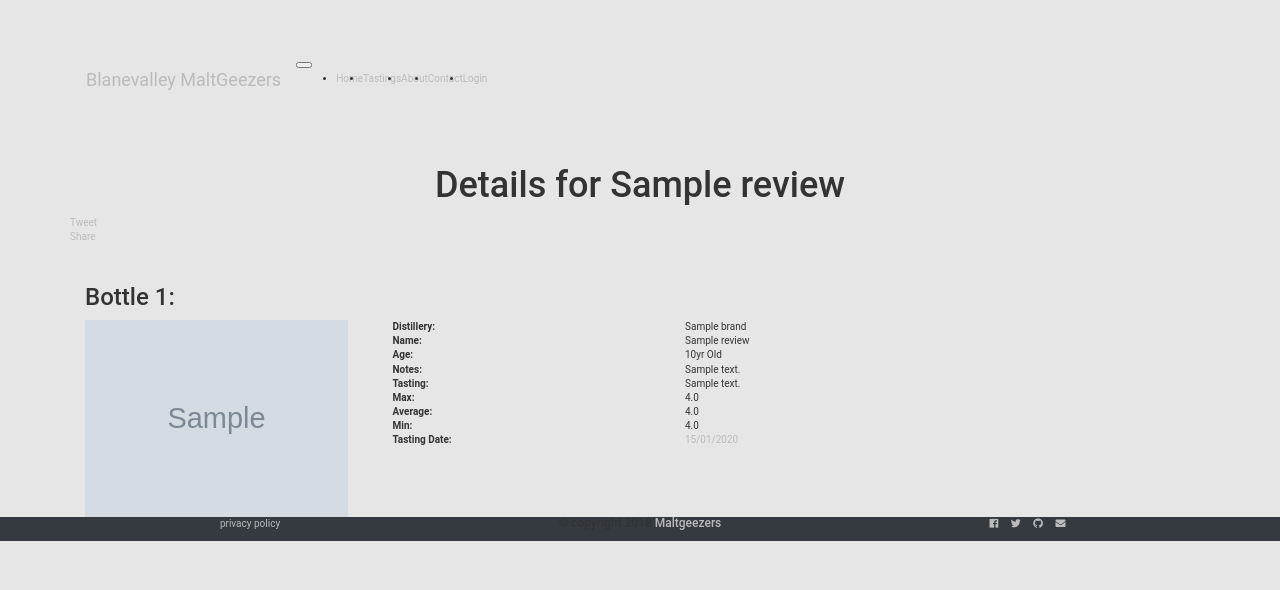
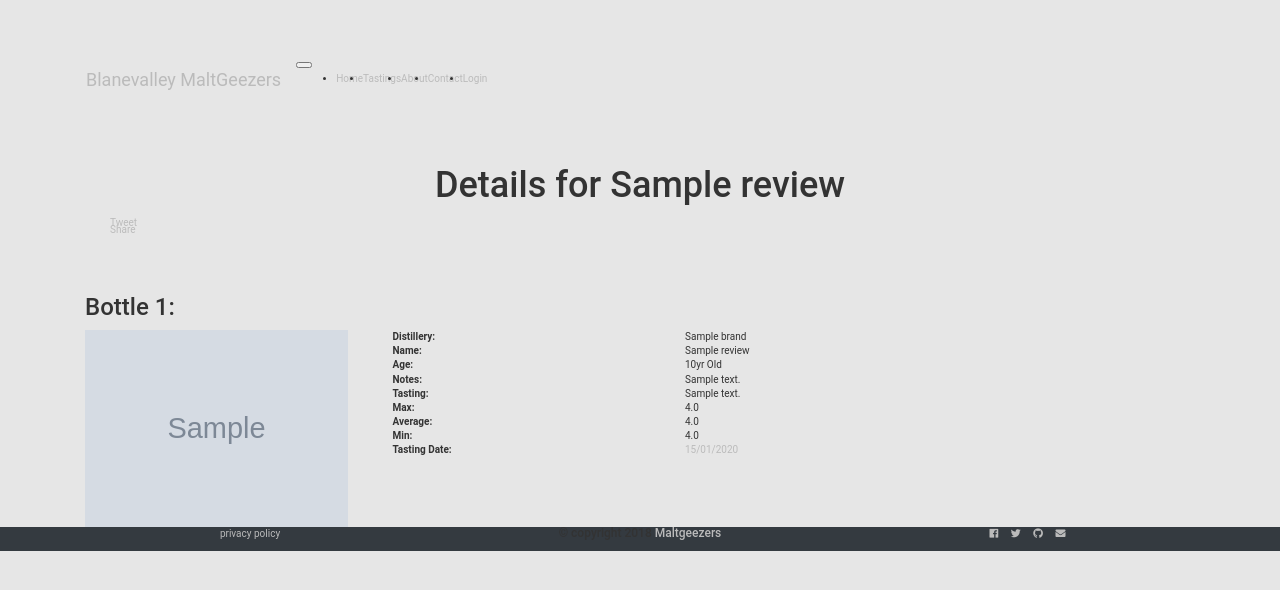
Before and after one commit to JohnCatn/maltgeezers, a Flask app: template app/templates/bottle.html in a window 1280 px wide; the page is wider, and only the part inside the window is pictured. Shown: the top 590 px of that part. Run offline with Flask 2, Linux system fonts and the light colour scheme; tables that the repository leaves empty hold one stand-in row (values such as "Sample post"); the template is opened without the code that fills it: values that come from a table or form of the project are taken from there, most other values are stand-ins (such as "Sample title", 1, 10 or a date in 2020); grey boxes marked "Sample" are stand-in pictures; some libraries are stand-ins or nearby versions.

Commit message:
correct social share buttons and information.

```diff
--- a/app/assets/scss/app.scss
+++ b/app/assets/scss/app.scss
@@ -24,6 +24,15 @@ h2 {
 #footer {
     width: 100%;
     background-color: #343a40;
+}
+.social li{
+    display:inline;
+}
+
+
+.fb-share-button{
+    position:relative;
+    top:-7px;
 }
 
 .help-block{
--- a/app/main/routes.py
+++ b/app/main/routes.py
@@ -121,7 +121,7 @@ def tasting(tasting_id):
 @bp.route('/review/<int:review_id>', methods=['GET'])
 def review(review_id):
     review = Review.query.filter_by(id=review_id).first()
-    return render_template("bottle.html", title='Review of ' + review.name, review=review, description=review.notes, image_url=review.img_url_external() )
+    return render_template("bottle.html", title='Review of ' + review.title(), review=review, description=review.notes, image_url=review.img_url_external() )
 
 @bp.route("/tasting/edit/<int:tasting_id>", methods=['GET', 'POST'])
 def edit_tasting(tasting_id):
--- a/app/models.py
+++ b/app/models.py
@@ -333,9 +333,19 @@ class Review(PaginatedAPIMixin, db.Model):
     brand_id = db.Column(db.Integer,db.ForeignKey('brand.id'))
     tasting_id = db.Column(db.Integer,db.ForeignKey('tasting.id'))
 
+    def title(self):
+        title = ""
+        if self.brand.name is not None:
+            title = title + self.brand.name + " "
+        if self.age != 0:
+            title = title + str(self.age) + "yr old "
+        title = title + self.name
+        return title
+
     def img_url(self):
         filename = 'img/mystery_bottle.jpg' if self.img_name is None else'uploads/' + str(self.id) + '/' + self.img_name
         return url_for('static',filename=filename)
+
     def img_url_external(self):
         filename = 'img/mystery_bottle.jpg' if self.img_name is None else'uploads/' + str(self.id) + '/' + self.img_name
         return url_for('static',filename=filename, _external=True)
@@ -344,6 +354,7 @@ class Review(PaginatedAPIMixin, db.Model):
 
         data = {
             'id': self.id,
+            'title': self.title(),
             'name': self.name,
             'age': self.age,
             'notes': self.notes,
@@ -367,4 +378,4 @@ class Review(PaginatedAPIMixin, db.Model):
         return data
 
     def __repr__(self):
-        return '<Review {}>'.format(self.body)
+        return '<Review {}>'.format(self.name)
--- a/app/static/app.css
+++ b/app/static/app.css
@@ -19,6 +19,13 @@ html {
         #footer {
           width: 100%;
           background-color: #343a40; }
+
+          .social li {
+            display: inline; }
+
+            .fb-share-button {
+              position: relative;
+              top: -7px; }
 
               .help-block {
                 color: red; }
--- a/app/templates/base.html
+++ b/app/templates/base.html
@@ -59,7 +59,7 @@ window.cookieconsent.initialise({
 <meta property="og:url" content="{{ request.url }}"/>
 <meta property="og:image" content="{% if image_url is none %}{{url_for('static', filename='img/maltgeezers.png',_external=True)}}{%else%}{{image_url}}{%endif%}"/>
 <meta property="og:site_name" content="Maltgeezers"/>
-<meta property="og:description" content="{{ description }}"/>
+<meta property="og:description" content="{{ description|safe }}"/>
 <meta name="twitter:url" content="{{ request.url }}"/>
 <meta name="twitter:title" content="{{ title }}"/>
 <meta name="twitter:description" content="{{ description }}"/>
--- a/app/templates/bottle.html
+++ b/app/templates/bottle.html
@@ -4,11 +4,19 @@
   <header>
     <h1 class="text-center">Details for {{review.name }}
       </h2>
-      <div class="float-right  mr-4"><a href="https://twitter.com/share?ref_src=twsrc%5Etfw" class="twitter-share-button " data-show-count="false">Tweet</a><script async src="https://platform.twitter.com/widgets.js" charset="utf-8"></script></div>
-      <div class="fb-share-button float-right mr-4" data-href="{{ url_for('main.review', review_id=review.id, _external=True) }}" data-layout="button" data-size="small" data-mobile-iframe="true"><a target="_blank" href="https://www.facebook.com/sharer/sharer.php?u=https%3A%2F%2Fdevelopers.facebook.com%2Fdocs%2Fplugins%2F&amp;src=sdkpreparse" class="fb-xfbml-parse-ignore">Share</a></div>
-
+      <ul class="social float-right">
+      <li>
+        <a href="https://twitter.com/share?ref_src=twsrc%5Etfw" class="twitter-share-button" data-url="{{ url_for('main.review', review_id=review.id, _external=True) }}" data-hashtags="whisky {%if review.brand is not none %},{{review.brand.name}}{%endif%}" data-text"Checkout the Maltgeezers review for {{review.title}}" data-via="bvmaltgeezers" data-hashtags="whisky #test" data-show-count="false">Tweet</a><script async src="https://platform.twitter.com/widgets.js" charset="utf-8"></script>
+      </li>
+      <li><div class="fb-share-button" data-href="{{ url_for('main.review', review_id=review.id, _external=True) }}"  data-layout="button" data-size="small" data-mobile-iframe="true"><a target="_blank" href="https://www.facebook.com/sharer/sharer.php?u=https%3A%2F%2Fdevelopers.facebook.com%2Fdocs%2Fplugins%2F&amp;src=sdkpreparse" class="fb-xfbml-parse-ignore">Share</a></div></li>
+      <ul>
   </header>
   <div class="container">
+    {% if call_or_get(current_user.is_authenticated) %}
+      {% if call_or_get(current_user.has_role('reviewer')) %}
+      <a class="btn btn-primary float-right mr-4" role="button" href="{{ url_for('main.tweet_review', review_id=review.id) }}">Publish On Twitter</a>
+        {% endif %}
+    {% endif %}
           {% with%}
             {% include '_review_inline.html'  %}
           {% endwith %}
--- a/app/templates/tasting.html
+++ b/app/templates/tasting.html
@@ -29,7 +29,7 @@
 
       {% if call_or_get(current_user.is_authenticated) %}
         {% if call_or_get(current_user.has_role('reviewer')) %}
-        <a class="btn btn-primary float-right mr-4" role="button" href="{{ url_for('main.twitter_post', tasting_id=tasting.id) }}">Publish On Twitter</a>
+        <a class="btn btn-primary float-right mr-4" role="button" href="{{ url_for('main.tweet_tasting', tasting_id=tasting.id) }}">Publish On Twitter</a>
         <a class="btn btn-primary float-right mr-4" role="button" href="{{ url_for('main.add_placeholder', tasting_id=tasting.id) }}">Add Placeholder</a>
         {% endif %}
       {% endif %}
```
Also changed, not shown: app/main/social.py (+20 -4 lines), app/templates/index.html (+18 -12 lines). Lines whose indentation alone changed are shown as unchanged.
